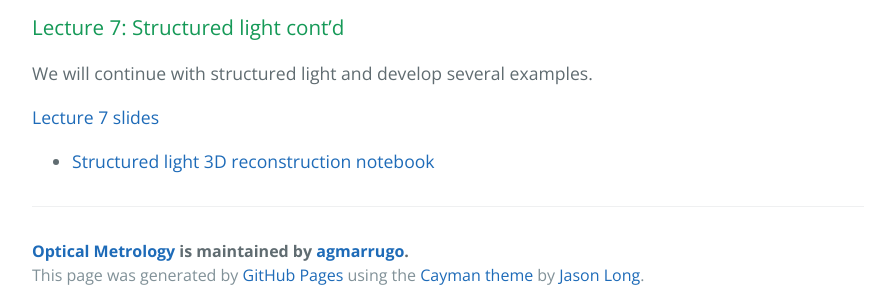
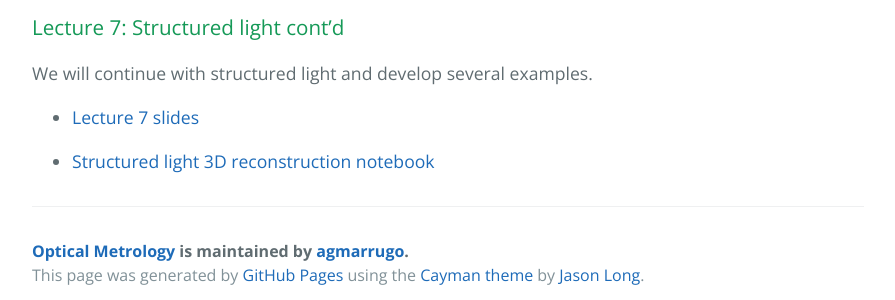
Before and after one commit to opi-lab/optical-metrology-2021, a Jekyll site: the page built from index.md, in a window 1280 px wide. Shown: the part 4913-5213 px from the top of the page, without its empty margins (192-1087 px from the left). Built offline with Jekyll 4.4.1, drawn with Linux system fonts in a browser that asks for light colours.

```diff
--- a/index.md
+++ b/index.md
@@ -193,7 +193,7 @@ In this invited lecture, Prof. Zhang will introduce the topic of structured ligh
 
 We will continue with structured light and develop several examples.
 
-[Lecture 7 slides]({{site.url}}lectures/Lecture_07.pdf)
+- [Lecture 7 slides]({{site.url}}lectures/Lecture_07.pdf)
 
 <!-- - [Structured light 3D reconstruction notebook](https://github.com/opi-lab/stsiva-workshop/blob/main/notebooks/stsiva_workshop_notebook03.ipynb) -->
 - [Structured light 3D reconstruction notebook](https://nbviewer.jupyter.org/github/opi-lab/stsiva-workshop/blob/main/notebooks/stsiva_workshop_notebook03.ipynb)
```
